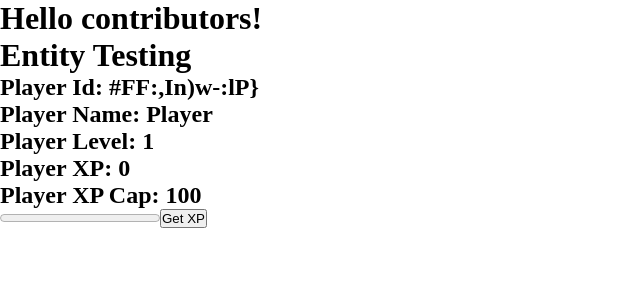
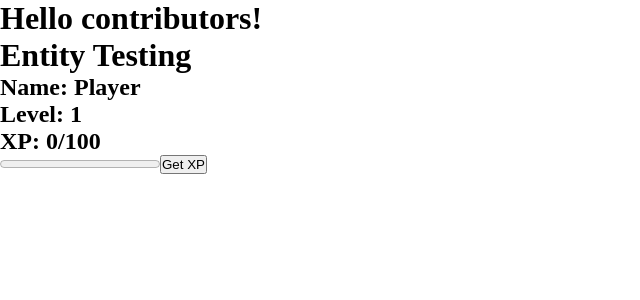
Before and after one commit to theGreatKyle1994/project-alpha, a React (Vite) app in the folder client/: page /entity in a window 1280 px wide. Shown: the top 300 px of the page, without its empty margins (0-640 px from the left). Built offline with nearby package versions, Linux system fonts and the light colour scheme.

Commit message:
include ability to test new level system

```diff
--- a/client/src/components/testing/EntityTesting.jsx
+++ b/client/src/components/testing/EntityTesting.jsx
@@ -1,10 +1,11 @@
 import useEntity from "../../hooks/useEntity";
+import { applyRange } from "../../utilities/general/functions/utilityFunctions";
 
 const EntityTesting = () => {
   const player = useEntity("Player", "Player", 100, 5);
 
   const gainXp = () => {
-    player.setXp(100);
+    player.setXp(applyRange(5, 10, player.level));
   };
 
   console.log(player);
@@ -12,11 +13,11 @@ const EntityTesting = () => {
   return (
     <>
       <h1>Entity Testing</h1>
-      <h2>Player Id: {player.id}</h2>
-      <h2>Player Name: {player.name}</h2>
-      <h2>Player Level: {player.level}</h2>
-      <h2>Player XP: {player.xp}</h2>
-      <h2>Player XP Cap: {player.xpCap}</h2>
+      <h2>Name: {player.name}</h2>
+      <h2>Level: {player.level}</h2>
+      <h2>
+        XP: {player.xp}/{player.xpCap}
+      </h2>
       <progress value={player.xp} max={player.xpCap} />
       <button onClick={gainXp}>Get XP</button>
     </>
--- a/client/src/entities/Player.js
+++ b/client/src/entities/Player.js
@@ -1,4 +1,5 @@
 import Entity from "./Entity";
+import { applyRange } from "../utilities/general/functions/utilityFunctions";
 
 class Player extends Entity {
   constructor(name, health, damage) {
@@ -9,14 +10,13 @@ class Player extends Entity {
 
   levelUp() {
     this.level += 1;
-    console.log("Levek up!", this.level);
   }
 
   setXp(xpIn) {
     this.xp += xpIn;
     while (this.xp >= this.xpCap) {
       this.xp = this.xp - this.xpCap;
-      this.xpCap += 100;
+      this.xpCap += applyRange(5, 20, this.level);
       this.levelUp();
     }
   }
```
